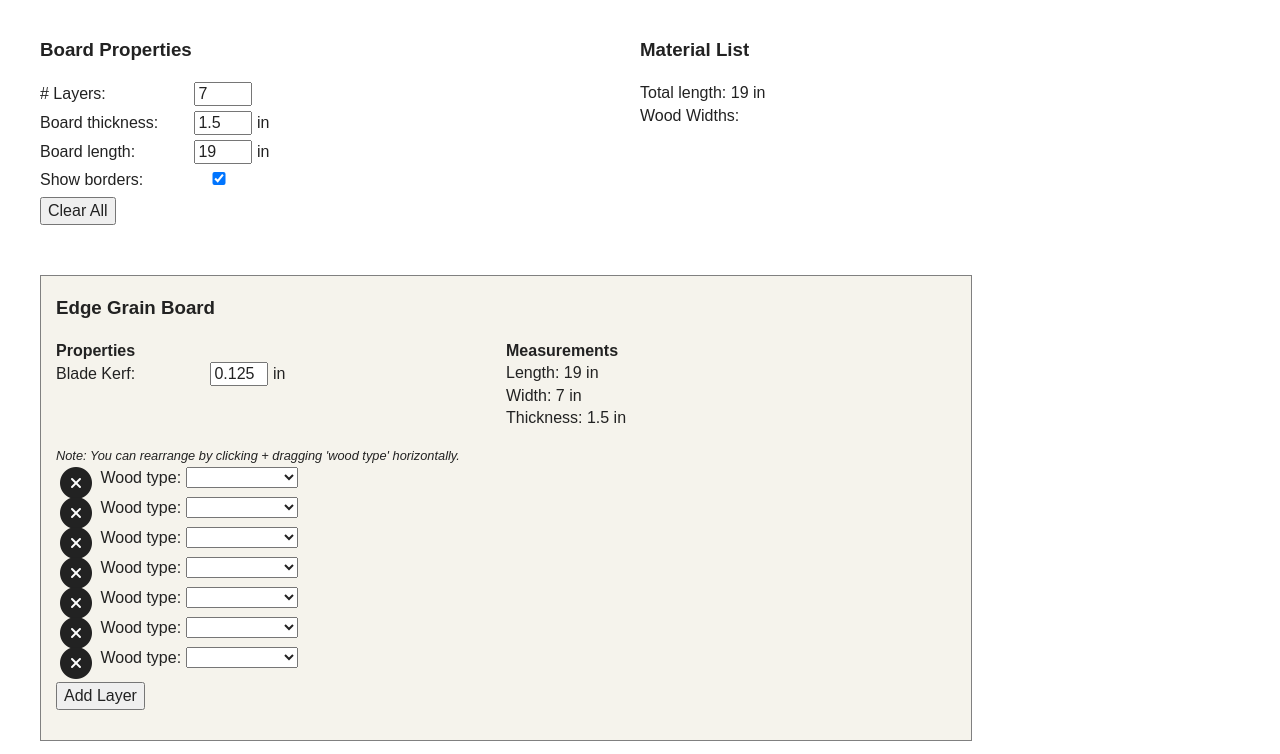
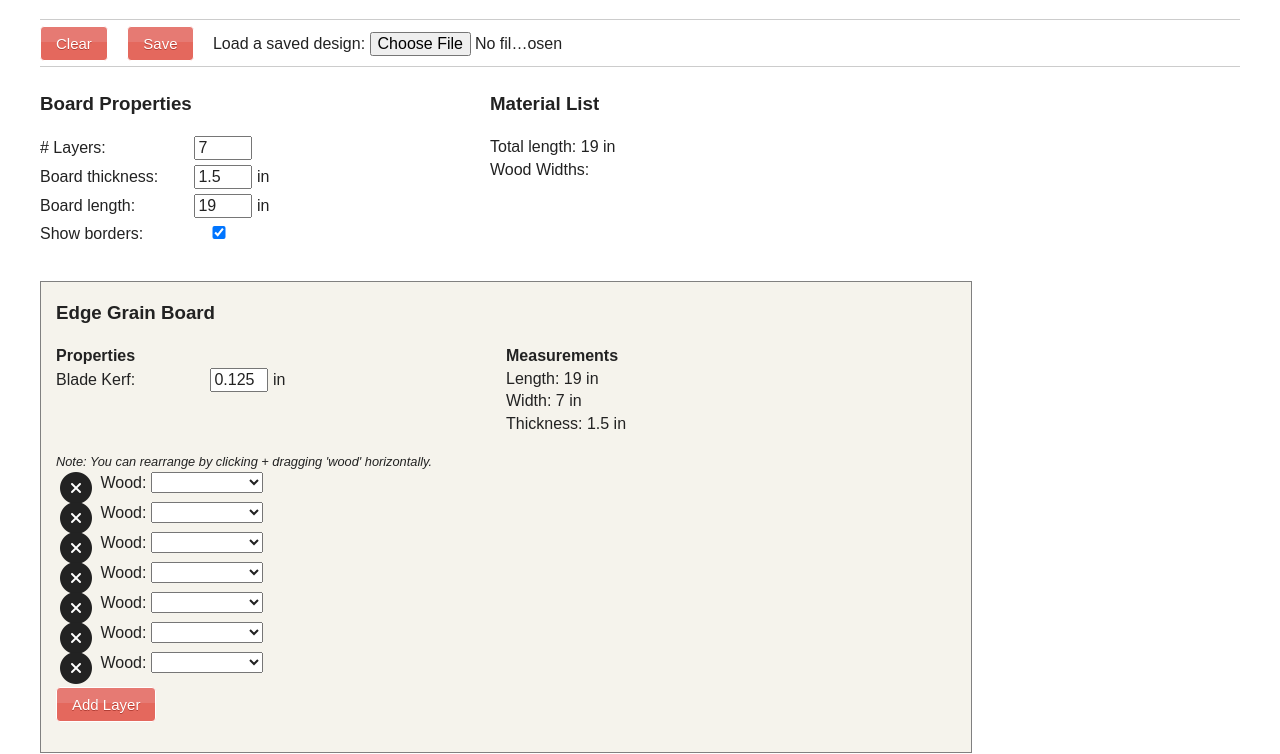
Before and after one commit to rakelblujeans/cutting-board-designer, a plain HTML site: page index.html at #!/cuttingBoard in a window 1280 px wide. Shown: the part 69-823 px from the top of the page. Drawn offline with nearby package versions, Linux system fonts and the light colour scheme.

Commit message:
can import and export designs

```diff
--- a/cuttingBoard/cuttingBoard.css
+++ b/cuttingBoard/cuttingBoard.css
@@ -23,6 +23,7 @@
   display: flex;
   flex-direction: row;
   margin-bottom: 15px;
+  width: 900px;
 }
 
 .boardHeaderCol {
@@ -36,7 +37,7 @@
 /* 1 inch = 30px; */
 
 .endGrain, .edgeGrain {
-  margin: 20px 0;
+  margin: 0 0 20px 0;
   padding: 0px 15px 15px 15px;
   border: 1px solid grey;
   background-color: #F5F3EC;
@@ -123,3 +124,56 @@
   margin: 5% auto auto auto;
   width: 75%;
 }
+
+.saveBtn {
+  margin-right: 15px;
+}
+
+.btn--block {
+  display: inline-block;
+  -moz-box-shadow: inset 0px 39px 0px -24px #e67a73;
+  -webkit-box-shadow: inset 0px 39px 0px -24px #e67a73;
+  box-shadow: inset 0px 39px 0px -24px #e67a73;
+  background-color: #e4685d;
+  -moz-border-radius: 4px;
+  -webkit-border-radius: 4px;
+  border-radius: 4px;
+  border: 1px solid #ffffff;
+  cursor: pointer;
+  color: #ffffff;
+  font-family: Arial;
+  font-size: 15px;
+  padding: 6px 15px;
+  text-decoration: none;
+  text-shadow: 0px 1px 0px #b23e35;
+}
+
+.btn--block:hover {
+  background-color: #eb675e;
+}
+
+.btn--block:active {
+  position: relative;
+  top: 1px;
+}
+
+.loadFileWrapper {
+  display: inline-block;
+  margin-right: 15px;
+}
+
+.loadFile {
+  width: 200px;
+}
+
+.controls {
+  width: 900px;
+}
+
+.clearBtn {
+  margin-right: 15px;
+}
+
+.thinHR {
+  margin: 5px 0;
+}
--- a/cuttingBoard/cuttingBoard.html
+++ b/cuttingBoard/cuttingBoard.html
@@ -1,5 +1,24 @@
 <div class="app-content">
   <h1>~ Design your dream cutting board ~</h1>
+
+  <hr class="thinHR">
+
+  <div class="controls">
+    <button class="btn btn--block clearBtn" ng-click="designer.onClearClick()">
+      Clear
+    </button>
+    <button class="btn btn--block saveBtn" ng-click="designer.onSaveClick()">
+      Save
+    </button>
+    <div class="loadFileWrapper">
+      <label for="loadFile">Load a saved design:</label>
+      <input type="file" class="loadFile" type="designer.uploadedFile"
+          onchange="angular.element(this).scope().designer.readText(this)"
+          ng-model="designer.file">
+    </div>
+  </div>
+
+  <hr class="thinHR">
 
   <div class="boardHeader">
     <div class="boardHeaderCol parameters">
@@ -24,9 +43,6 @@
         <input type="checkbox" name="showBorders"
             ng-model="designer.board.showBorders">
       </div>
-      <button class="clearBtn" ng-click="designer.clear()">
-        Clear All
-      </button>
     </div>
 
     <div class="boardHeaderCol materialList">
@@ -63,7 +79,7 @@
 
     <div class="board">
       <small><em>
-        Note: You can rearrange by clicking + dragging 'wood type' horizontally.
+        Note: You can rearrange by clicking + dragging 'wood' horizontally.
       </em></small>
       <div dragula='"bag-layer"' dragula-model="designer.board.layers">
         <div class="layer" ng-repeat="layer in designer.board.layers track by $index">
@@ -73,7 +89,7 @@
               <i class="fa fa-times fa-stack-1x fa-inverse" aria-hidden="true"></i>
             </span>
           </div>
-          <span class="layerLabel handle">Wood type:</span>
+          <span class="layerLabel handle">Wood:</span>
           <select name="woodTypes" ng-options="wood.name for wood in designer.woodTypes track by wood.name"
               ng-model="designer.board.layers[$index].wood">
           </select>
@@ -88,7 +104,7 @@
         </div>
       </div>
 
-      <button class="addLayerBtn" ng-click="designer.addLayer()">
+      <button class="btn btn--block addLayerBtn" ng-click="designer.addLayer()">
         Add Layer
       </button>
     </div>
--- a/cuttingBoard/cuttingBoard.js
+++ b/cuttingBoard/cuttingBoard.js
@@ -8,6 +8,9 @@
   *
   * Layer definition
   * - woodBlock
+  *
+  * API:
+  * - save/load board design to/from text file
   *
   */
 
@@ -49,7 +52,6 @@ angular.module('myApp.cuttingBoard', ['ngRoute'])
   };
 
   this.board = Object.assign({}, defaultBoard);
-
   this.woodTypes = [
     {
       name: 'Maple',
@@ -88,12 +90,6 @@ angular.module('myApp.cuttingBoard', ['ngRoute'])
     // }
   });
 
-  // this.$scope
-  // .$on('bag-layer.drop-model', function (e, el) {
-    // el.removeClass('drop-model', e, el);
-    // console.log(e, el, this.board && this.board.layers);
-  // });
-
   this.addLayer = function() {
     this.board.layers.push({});
   };
@@ -124,6 +120,10 @@ angular.module('myApp.cuttingBoard', ['ngRoute'])
 
   this.getMaterialList = function() {
     const materials = {};
+    if (!this.board || !!this.board.layers) {
+      return materials;
+    }
+
     for (let i = 0; i < this.board.layers.length; i++) {
       if (this.board.layers[i].wood) {
         if (!materials[this.board.layers[i].wood.name]) {
@@ -138,7 +138,7 @@ angular.module('myApp.cuttingBoard', ['ngRoute'])
     return materials;
   };
 
-  this.clear = function() {
+  this.onClearClick = function() {
     this.board = Object.assign({}, defaultBoard);
     this.board.layers = [];
   };
@@ -152,23 +152,70 @@ angular.module('myApp.cuttingBoard', ['ngRoute'])
     this.licenseVisible = false;
   }
 
-  // console.log(pouchDB);
-  // const db = pouchDB('cuttingBoard');
-  // var doc = { name: 'board1' };
+  this.onSaveClick = function() {
+    var jsonData = JSON.stringify(this.board);
+    download(jsonData, 'boardDesign.txt', 'text/plain');
+  };
 
-  // function error(err) {
-  //   $log.error(err);
-  // }
+  function download(text, name, type) {
+    var a = document.createElement("a");
+    var file = new Blob([text], {type: type});
+    a.href = URL.createObjectURL(file);
+    a.download = name;
+    a.click();
+  }
 
-  // function get(res) {
-  //   if (!res.ok) {
-  //     return error(res);
-  //   }
-  //   return db.get(res.id);
-  // }
 
-  // function bind(res) {
-  //   $scope.doc = res;
-  // }
+  /**
+   * Check for the various File API support.
+   */
+  this.checkFileAPI = function() {
+    if (window.File && window.FileReader && window.FileList && window.Blob) {
+      this.reader = new FileReader();
+      return true;
+    } else {
+      alert('The File APIs are not fully supported by your browser. Fallback required.');
+      return false;
+    }
+  }
+  this.checkFileAPI();
+
+  /**
+   * read text input
+   */
+  this.readText = function(filePath) {
+    var output = ''; // placeholder for text output
+    if(filePath.files && filePath.files[0]) {
+      var self = this;
+      this.reader.onload = function (e) {
+        output = e.target.result;
+        self.board = JSON.parse(output);
+        self.$scope.$applyAsync();
+      }; // end onload()
+      this.reader.readAsText(filePath.files[0]);
+    } // end if html5 filelist support
+    else if (ActiveXObject && filePath) { //fallback to IE 6-8 support via ActiveX
+      try {
+        this.reader = new ActiveXObject('Scripting.FileSystemObject');
+        var file = this.reader.OpenTextFile(filePath, 1); //ActiveX File Object
+        output = file.ReadAll(); //text contents of file
+        file.Close(); //close file "input stream"
+        self.board = JSON.parse(output);
+        self.$scope.$applyAsync();
+      } catch (e) {
+        if (e.number == -2146827859) {
+          alert('Unable to access local files due to browser security settings. ' +
+           'To overcome this, go to Tools->Internet Options->Security->Custom Level. ' +
+           'Find the setting for "Initialize and script ActiveX controls not marked as safe" and ' +
+           'change it to "Enable" or "Prompt"');
+        }
+      }
+    }
+    else { // this is where you could fallback to Java Applet, Flash or similar
+      return false;
+    }
+
+    return true;
+  }
 
 }]);
```
